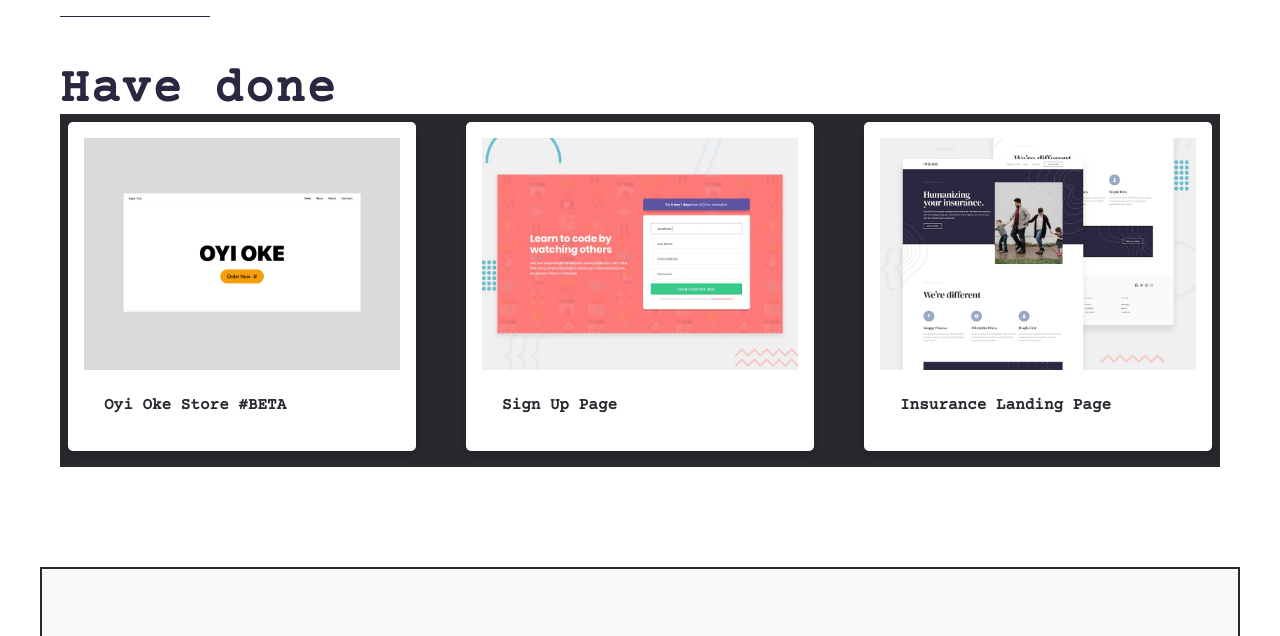
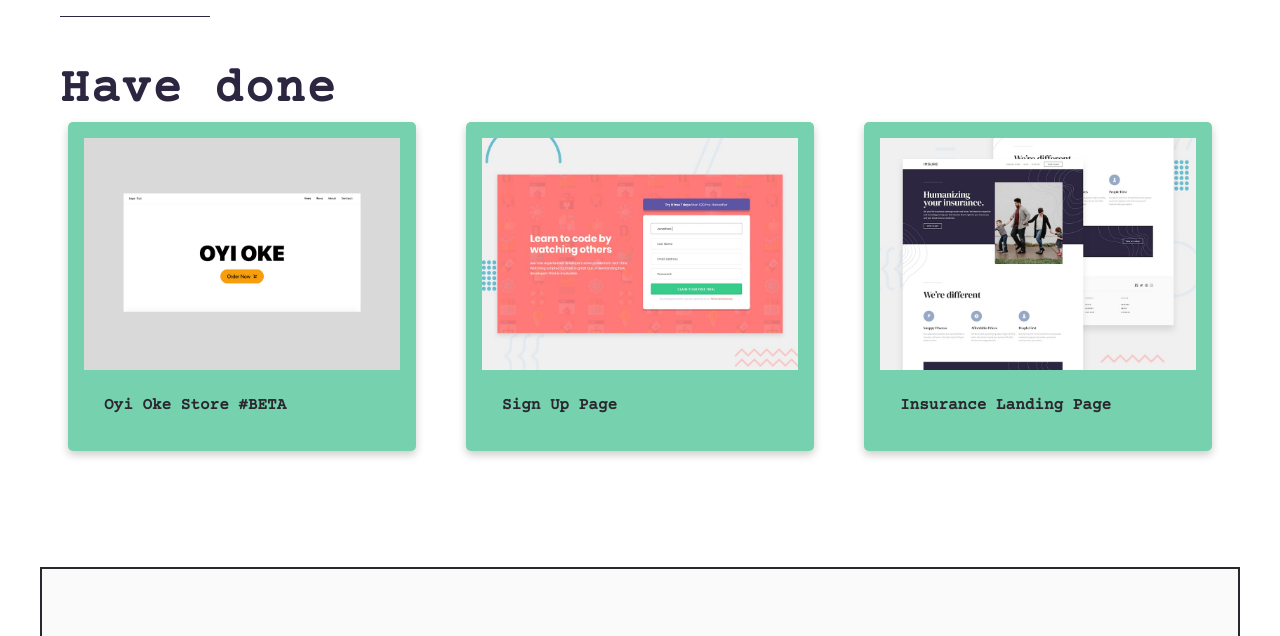
Before and after one commit to mfajarandikha/My-Portfolio, a plain HTML site: page index.html in a window 1280 px wide. Shown: the part 850-1486 px from the top of the page. Drawn offline with nearby package versions, Linux system fonts and the light colour scheme.

Commit message:
Update style.css

```diff
--- a/style.css
+++ b/style.css
@@ -96,7 +96,6 @@ p {
 
 .flex {
   display: flex;
-  background-color: var(--very-dark-violet);
   align-items: center;
   justify-content: space-between;
 }
@@ -185,7 +184,7 @@ header * {
   width: 30%;
   margin: 0.5em;
   text-decoration: none;
-  background: #fff;
+  background-color: var(--green);
   color: var(--very-dark-violet);
 
   box-shadow: 0 4px 8px 0 rgba(0, 0, 0, 0.2);
```
